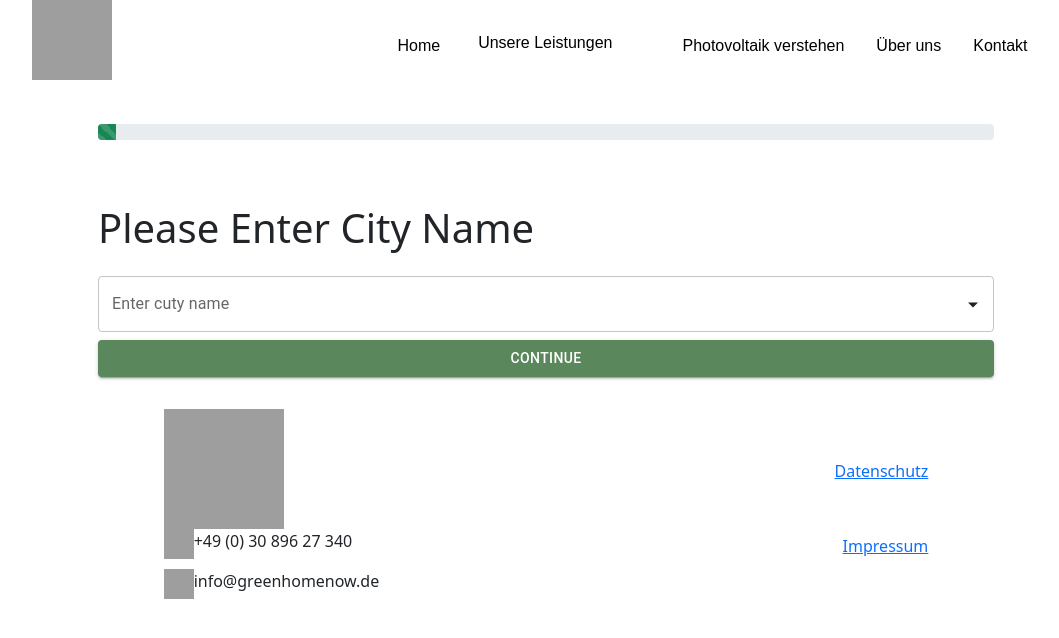
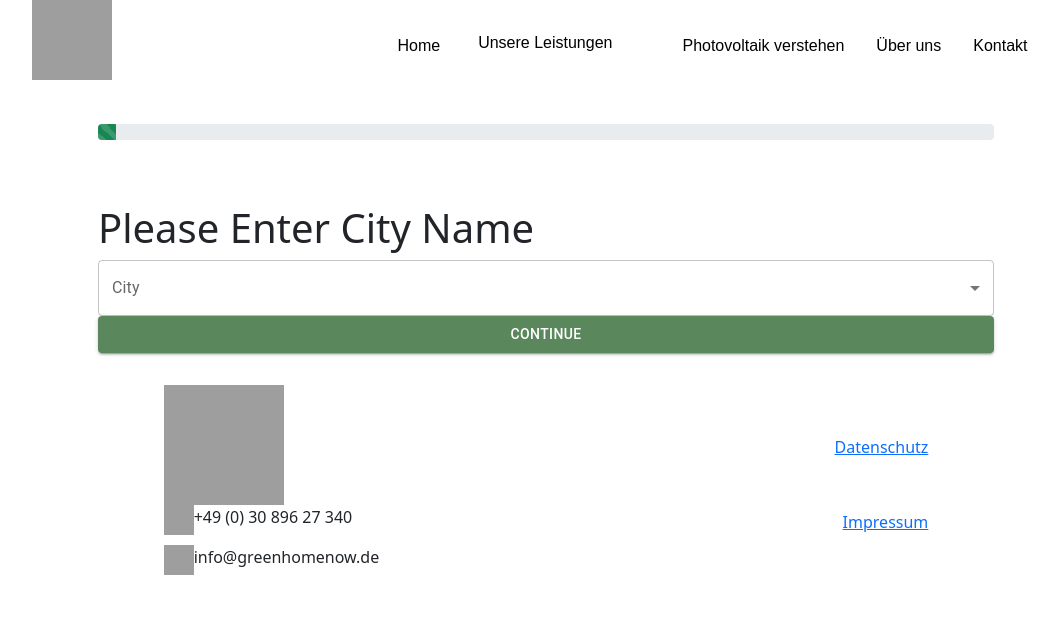
Before and after one commit to AkshayDevkate/final, a React (Create React App) app: page / in a window 1280 px wide. Shown: the top 638 px of the page, without its empty margins (94-1153 px from the left). Built offline with nearby package versions, Linux system fonts and the light colour scheme; grey boxes are pictures that could not be loaded.

Commit message:
Drop down test 4

```diff
--- a/src/components/FormSteps/FirstStep.js
+++ b/src/components/FormSteps/FirstStep.js
@@ -1,15 +1,15 @@
 
 import React, { Component } from 'react';
+import Box from '@mui/material/Box';
+import InputLabel from '@mui/material/InputLabel';
+import MenuItem from '@mui/material/MenuItem';
+import FormControl from '@mui/material/FormControl';
+import Select from '@mui/material/Select';
 import { ProgressBar } from 'react-bootstrap';
 import 'bootstrap/dist/css/bootstrap.min.css';
 import Button from '@material-ui/core/Button';
 
 //Autocomplete
-import TextField from '@mui/material/TextField';
-import Autocomplete from '@mui/material/Autocomplete';
-import parse from 'autosuggest-highlight/parse';
-import match from 'autosuggest-highlight/match';
-
 
 
 export class FirstStep extends Component {
@@ -23,7 +23,7 @@ export class FirstStep extends Component {
 
     render () {
 
-
+      const { values, handleChange } = this.props;
 
         return (
        <>
@@ -36,39 +36,22 @@ export class FirstStep extends Component {
 
       <>
        <h1> Please Enter City Name  </h1>
-
-    <Autocomplete
-      id="highlights-demo"
-      sx={{ minwidth: 60 }}
-      options={top100Films}
-
-      getOptionLabel={(option) => option.title}
-      renderInput={(params) => (
-        <TextField {...params} label="Enter cuty name" margin="normal" />
-      )}
-      renderOption={(props, option, { inputValue }) => {
-        const matches = match(option.title, inputValue);
-        const parts = parse(option.title, matches);
-
-        return (
-          <li {...props}>
-            <div>
-              {parts.map((part, index) => (
-                <span
-                  key={index}
-                  style={{
-                    fontWeight: part.highlight ? 700 : 400,
-                  }}
-                >
-                  {part.text}
-                </span>
-              ))}
-            </div>
-          </li>
-        );
-      }}
-    />
-
+      <Box sx={{ minWidth: 60}}>
+      <FormControl fullWidth>
+        <InputLabel id="demo-simple-select-label">City</InputLabel>
+        <Select
+          labelId="demo-simple-select-label"
+          id="demo-simple-select"
+          value={values.city }
+          label="City Name"
+          onChange={handleChange('city')}
+        >
+          <MenuItem value={10}>Berlin</MenuItem>
+          <MenuItem value={20}>Hamburg</MenuItem>
+          <MenuItem value={30}>Frankfurt</MenuItem>
+        </Select>
+      </FormControl>
+    </Box>
 
 
 
@@ -87,72 +70,7 @@ export class FirstStep extends Component {
 
 }
 
-// Top 100 films as rated by IMDb users. http://www.imdb.com/chart/top
-const top100Films = [
-  { label: '10055 Berlin - Westend', year: 1994 },
-  { label: '10062 Berlin', year: 1972 },
-  { label: '10115 Berlin - Mitte', year: 1974 },
-  { label: '10117 Berlin - Mitte', year: 2008 },
-  { label: '10119 Berlin - Mitte', year: 1957 },
-  { label: "10119 Berlin - Prenzlauer Berg", year: 1993 },
-  { label: '10178 Berlin - Mitte', year: 1994 },
-  {
-    label: '10179 Berlin - Mitte',
-    year: 2003,
-  },
-  { label: '10217 Berlin', year: 1966 },
-  { label: '10234 Berlin - Tiergarten', year: 1999 },
-  {
-    label: '10243 Berlin - Friedrichshain ',
-    year: 2001,
-  },
-  {
-    label: '10245 Berlin - Friedrichshain',
-    year: 1980,
-  },
-  { label: '10247 Berlin - Friedrichshain ', year: 1994 },
-  { label: 'In10247 Berlin - Prenzlauer Berg ', year: 2010 },
-  {
-    label: '10249 Berlin - Friedrichshain ',
-    year: 2002,
-  },
-  { label: "10249 Berlin - Prenzlauer Berg", year: 1975 },
-  { label: '10267 Berlin - Charlottenburg ', year: 1990 },
-  { label: '10315 Berlin - Lichtenberg', year: 1999 },
-  { label: '10317 Berlin - Lichtenberg', year: 1954 },
-  {
-    label: '10318 Berlin - Lichtenberg',
-    year: 1977,
-  },
-  { label: '10319 Berlin - Lichtenberg', year: 2002 },
 
-
-  { label: '10324 Berlin - Lichtenberg (Region Berlin)', year: 2002 },
-  { label: '10365 Berlin - Lichtenberg (Region Berlin)', year: 2002 },
-  { label: '10367 Berlin - Lichtenberg (Region Berlin)', year: 2002 },
-  { label: '10369 Berlin - Lichtenberg (Region Berlin)', year: 2002 },
-  { label: '10405 Berlin - Prenzlauer Berg (Region Berlin)', year: 2002 },
-  { label: '10407 Berlin - Prenzlauer Berg (Region Berlin)', year: 2002 },
-  { label: '10409 Berlin - Prenzlauer Berg (Region Berlin)', year: 2002 },
-  { label: '10414 Berlin (Region Berlin)', year: 2002 },
-  { label: '10435 Berlin - Mitte (Region Berlin)', year: 2002 },
-  { label: '10435 Berlin - Prenzlauer Berg (Region Berlin)', year: 2002 },
-  { label: '10435 Berlin (Region Berlin)', year: 2002 },
-  { label: '10437 Berlin - Prenzlauer Berg (Region Berlin)', year: 2002 },
-  { label: '10439 Berlin - Prenzlauer Berg (Region Berlin)', year: 2002 },
-  { label: '10439 Berlin - Pankow (Region Berlin)', year: 2002 },
-  { label: '10551 Berlin - Tiergarten (Region Berlin)', year: 2002 },
-  { label: '10551 Berlin - Wedding (Region Berlin', year: 2002 },
-  { label: '10553 Berlin (Region Berlin)', year: 2002 },
-  { label: '10553 Berlin - Tiergarten (Region Berlin)', year: 2002 },
-  { label: '10553 Berlin - Wedding (Region Berlin)', year: 2002 },
-  { label: '10555 Berlin - Mitte (Region Berlin)', year: 2002 },
-  { label: '10555 Berlin - Wedding (Region Berlin)', year: 2002 },
-  { label: '10555 Berlin - Tiergarten (Region Berlin)', year: 2002 },
-  { label: '10557 Berlin (Region Berlin)', year: 2002 },
-  { label: '10557 Berlin - Wedding (Region Berlin)', year: 2002 },
-
-]
 
 
 
```
